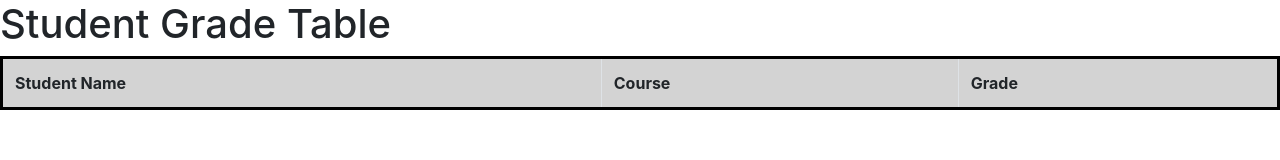
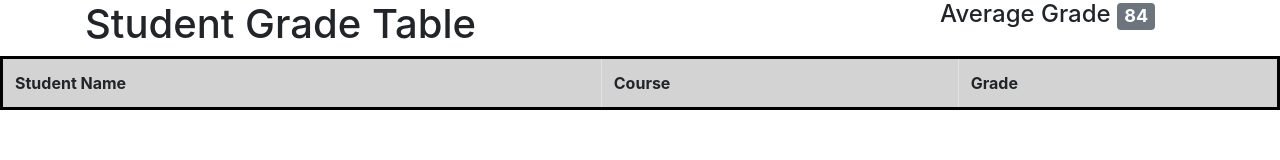
Before and after one commit to daniel-vargas96/student-grade-table, a plain HTML site: page index.html in a window 1280 px wide. Drawn offline with nearby package versions, Linux system fonts and the light colour scheme; no server answers.

Commit message:
Modified HTML to display 2-col layout and displayed average grade

```diff
--- a/index.html
+++ b/index.html
@@ -8,9 +8,12 @@
 </head>
 
 <body>
-  <header>
-    <h1>Student Grade Table</h1>
-  </header>
+  <div class="container">
+    <header class="row">
+      <h1 class="col-9">Student Grade Table</h1>
+      <h4 class="col-3">Average Grade <span class = "badge badge-secondary">84</span></h4>
+    </header>
+  </div>
   <table class="table table-bordered">
     <thead class="thead">
       <tr class="trow">
```
